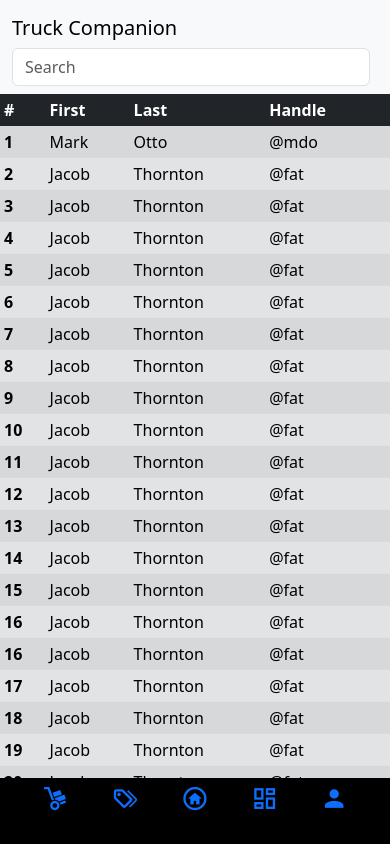
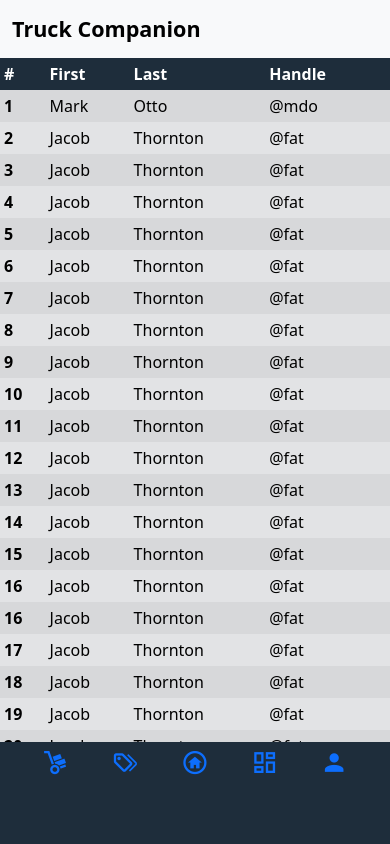
Before and after one commit to MarcosDelmoral/Truck_Companion, a plain HTML site: page index.html in a window 390 px wide. Drawn offline with nearby package versions, Linux system fonts and the light colour scheme.

Commit message:
Update 1

```diff
--- a/assets/CSS/main.css
+++ b/assets/CSS/main.css
@@ -30,3 +30,9 @@
       width: 200px;
     }
   }
+  .text-bg-dark{
+    background-color: RGB(30,45,59)!important;
+  }
+  .table-dark{
+    --bs-table-bg: RGB(30,45,59)!important;
+  }
--- a/index.html
+++ b/index.html
@@ -1,5 +1,5 @@
 <!DOCTYPE html>
-<html class="bg-black" lang="en">
+<html class="text-bg-dark" lang="en">
 
 <head>
     <meta charset="UTF-8">
@@ -15,15 +15,15 @@
     <link href="assets/CSS/main.css" rel="stylesheet">
 </head>
 
-<body class="">
+<body class="text-bg-dark">
     <div class="d-flex flex-column vh-cel">
         <nav class="navbar navbar-expand-lg bg-body-tertiary">
             <div class="container-fluid">
                 <div class="d-flex justify-content-center side-spacing">
-                    <a class="navbar-brand" href="#">Truck Companion</a>
+                    <a class="navbar-brand fs-4 fw-bold" href="#">Truck Companion</a>
                 </div>
                 <form class="d-flex flex-grow-1" role="search">
-                    <input class="form-control me-2" type="search" placeholder="Search" aria-label="Search">
+                    <input class="form-control me-2 d-none d-md-block" type="search" placeholder="Search" aria-label="Search">
                 </form>
             </div>
         </nav>
@@ -325,7 +325,7 @@
                 </table>
             </div>
         </main>
-        <div class="bg-black w-100 d-sm-none text-light" style="height: 3em;">
+        <div class="text-bg-dark w-100 d-sm-none text-light" style="height: 3em;">
             <div class="fs-1 d-flex justify-content-evenly">
                 <a href=""><span class="mdi mdi-dolly"></span></a>
                 <a href=""><span class="mdi mdi-tag-multiple-outline"></span></a>
```
